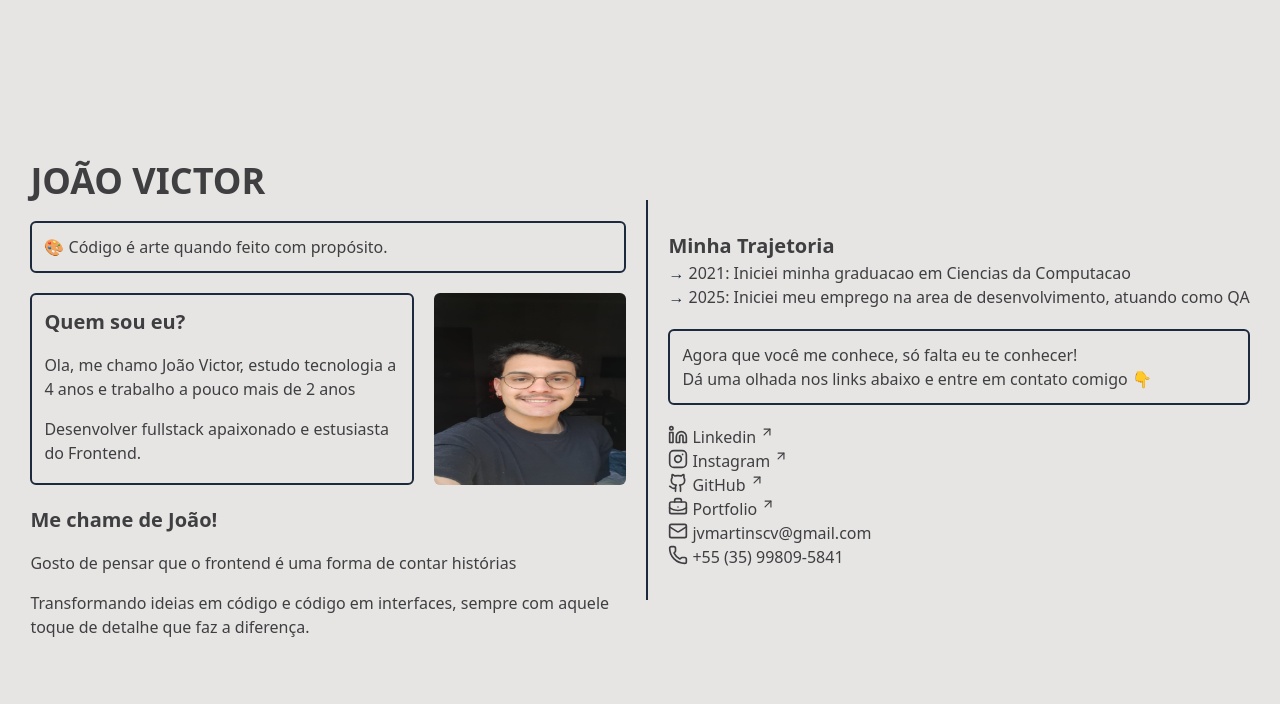
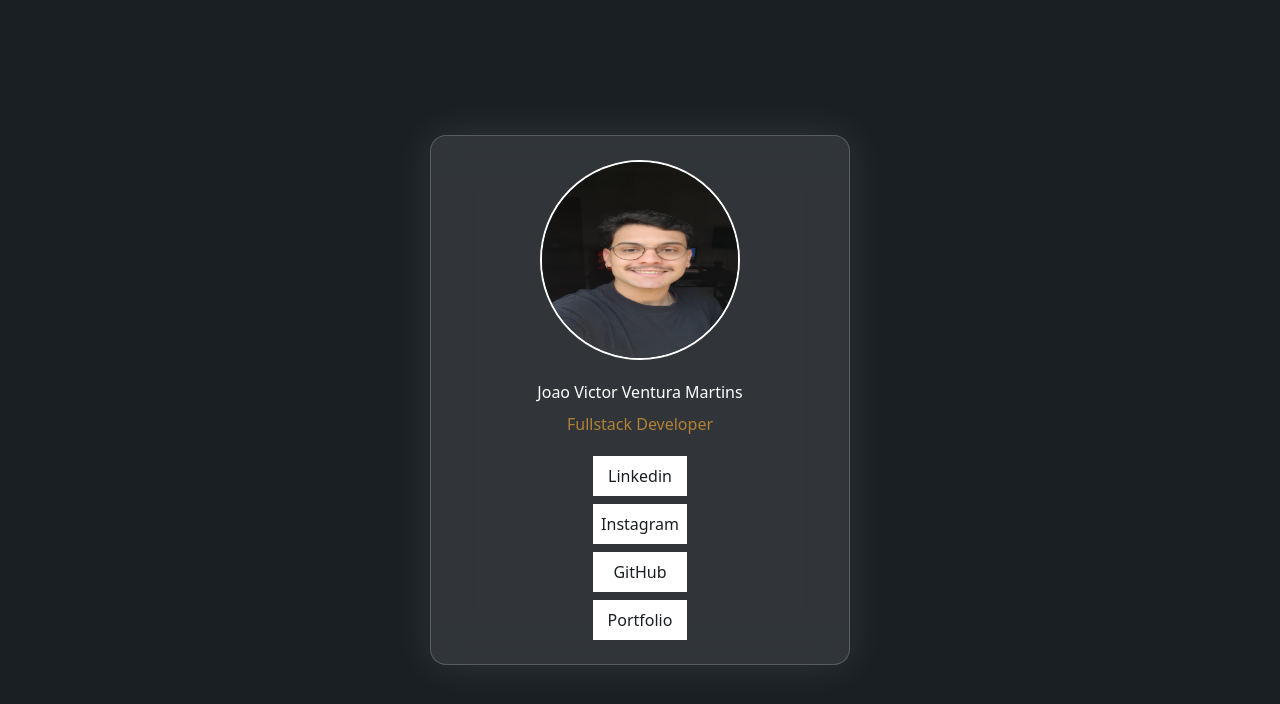
Before and after one commit to JoaoVictorVM/About-me, a Next.js app: page / in a window 1280 px wide. Shown: the top 704 px of the page. Built offline with nearby package versions, Linux system fonts and the light colour scheme.

Commit message:
Refactor hero section and update global styles
Simplified the hero section layout, updated profile image path, and modernized the design. Replaced and removed old CSS variables, deleted normalize.css, and adjusted element styles to match the new color scheme.

```diff
--- a/src/components/pages/home/hero-section.tsx
+++ b/src/components/pages/home/hero-section.tsx
@@ -1,106 +1,46 @@
 import Image from "next/image"
-import imgProfile from "@/assets/images/Profile.png"
 import { Linkedin, Instagram, Github, Phone, Mail, ArrowUpRight, BriefcaseBusiness } from 'lucide-react';
 
 export default function HeroSection() {
     return (
-        <section className={"heroSection"}>
+        <section className="flex min-h-screen w-full items-center justify-center bg-[var(--color-bg)] text-white">
+            <div className="flex flex-col items-center w-[90%] max-w-[420px] rounded-2xl bg-white/10 backdrop-blur-xl border border-white/20 p-6 shadow-[0_0_40px_rgba(255,255,255,0.1)]  transition-all duration-300 gap-5">
+                <Image
+                    src="/assets/images/Profile.png"
+                    alt="Imagem de fundo"
+                    width={200}
+                    height={200}
+                    className="rounded-full object-cover border-2 border-[var(--color-light)]"
+                />
 
-            <main className="bg-[var(--background)] w-screen h-screen overflow-hidden flex items-center justify-center gap-5">
-
-                <div className="flex flex-col gap-5">
-
-                    <h1 className="text-4xl font-bold text-[var(--text)]">JOÃO VICTOR</h1>
-
-                    <div className="rounded-md p-3 border-2 border-[var(--post-back)]">
-                        <p>🎨 Código é arte quando feito com propósito.</p>
+                <div className="text-center flex flex-col gap-2">
+                    <h1>Joao Victor Ventura Martins</h1>
+                    <h2 className="text-[var(--color-highlight)]">Fullstack Developer</h2>
                 </div>
 
-                    <div className="flex gap-5">
-
-                        <div className="flex flex-col gap-4 w-96 h-48 p-3 rounded-md border-2 border-[var(--post-back)]">
-                            <h2>Quem sou eu?</h2>
-                            <p>Ola, me chamo João Victor, estudo tecnologia a 4 anos e trabalho a pouco mais de 2 anos</p>
-                            <p>Desenvolver fullstack apaixonado e estusiasta do Frontend.</p>
-                        </div>
-
-                        <Image className="rounded-md"
-                            src={imgProfile}
-                            alt="Foto de Joao Victor"
-                            width={192}
-                            height={192}
-                        />
-
-                    </div>
-
-                    <div className="flex flex-col gap-4">
-                        <h2>Me chame de João!</h2>
-                        <p>Gosto de pensar que o frontend é uma forma de contar histórias</p>
-                        <p>Transformando ideias em código e código em interfaces, sempre com aquele <br/> toque de detalhe que faz a diferença.</p>
-                    </div>
-
-                </div>
-
-                <div className="bg-[var(--post-back)] w-0.5 min-h-6/12"></div>
-
-                <div className="flex flex-col gap-5">
-                    <div>
-                        <h2>Minha Trajetoria</h2>
-                        <p> <span>→</span> 2021: Iniciei minha graduacao em Ciencias da Computacao</p>
-                        <p> <span>→</span> 2025: Iniciei meu emprego na area de desenvolvimento, atuando como QA</p>
-                    </div>
-
-                    <div className="flex flex-col gap-5">
-                        <div className="rounded-md p-3 border-2 border-[var(--post-back)]">
-                            <p>Agora que você me conhece, só falta eu te conhecer! <br/> Dá uma olhada nos links abaixo e entre em contato comigo 👇</p>
-                        </div>
-
-                        <div className="">
-                            <ul>
+                <ul className="flex flex-col gap-2">
+                    <a href="">
                         <li>
-                                    <a href="" target="_blank">
-                                        <Linkedin size={20} className="stroke-2 text-[var(--text)]"/>
                             Linkedin
-                                        <ArrowUpRight size={14} className="stroke-2 text-[var(--text)]"/>
+                        </li>
                     </a>
+                    <a href="">
+                        <li>
+                            Instagram
                         </li>
+                    </a>
+                    <a href="">
                         <li>
-                                    <a href="" target="_blank">
-                                        <Instagram size={20} className="stroke-2 text-[var(--text)]"/>
-                                        Instagram
-                                        <ArrowUpRight size={14} className="stroke-2 text-[var(--text)]"/>
+                            GitHub
+                        </li>
                     </a>
+                    <a href="">
+                        <li>
+                            Portfolio
                         </li>
-                                <li>
-                                    <a href="" target="_blank">
-                                        <Github size={20} className="stroke-2 text-[var(--text)]"/>
-                                        GitHub
-                                        <ArrowUpRight size={14} className="stroke-2 text-[var(--text)]"/>
                     </a>
-                                </li>
-                                <li>
-                                    <a href="" target="_blank">
-                                        <BriefcaseBusiness size={20} className="stroke-2 text-[var(--text)]"/>
-                                        Portfolio
-                                        <ArrowUpRight size={14} className="stroke-2 text-[var(--text)]"/>
-                                    </a>
-                                </li>
-
-                                <li className="flex gap-1">
-                                    <Mail size={20} className="stroke-2 text-[var(--text)]"/>
-                                    <p>jvmartinscv@gmail.com</p>
-                                </li>
-                                <li className="flex gap-1">
-                                    <Phone size={20} className="stroke-2 text-[var(--text)]"/>
-                                    <p>+55 (35) 99809-5841</p>
-                                </li>
                 </ul>
             </div>
-                    </div>
-                </div>
-
-            </main>
-
         </section>
     )
 }
--- a/src/styles/global/elements.css
+++ b/src/styles/global/elements.css
@@ -1,23 +1,6 @@
-p {
-    color: var(--text);
+li {
+    background: var(--color-light);
+    color: var(--color-bg);
+    text-align: center;
+    padding: 0.5rem;
 }
-
-h2 {
-    color: var(--text);
-    font-size: 1.250rem;
-    font-weight: bold;
-}
-
-span {
-    color: var(--post-span);
-}
-
-a {
-    display: flex;
-    gap: 4px;
-    color: var(--text);
-}
-a:hover {
-    text-decoration: underline;
-    text-underline-offset: 2px;
-}
--- a/src/styles/global/normalize.css
+++ /dev/null
@@ -1,12 +0,0 @@
-html, body, #__next {
-    width: 100%;
-    height: 100%;
-}
-
-body {
-    background: var(--background);
-    padding: 0;
-    margin: 0;
-    border: none;
-    box-sizing: border-box;
-}
--- a/src/styles/global/variables.css
+++ b/src/styles/global/variables.css
@@ -1,7 +1,5 @@
 :root {
-    --background: #E6E5E3;
-    --text: #3F3F42;
-    --span-color: #1D293D;
-    --post-back: #1D293D;
-    --post-span: #1D293D;
+    --color-bg: #1A1F23;
+    --color-light: #FFFFFF;
+    --color-highlight: #B08035;
 }
--- a/src/styles/globals.css
+++ b/src/styles/globals.css
@@ -1,5 +1,4 @@
 @import "tailwindcss";
 
-@import "../styles/global/normalize.css";
 @import "../styles/global/variables.css";
 @import "../styles/global/elements.css";
```
Also changed, not shown: public/assets/images/Profile.png (renamed from src/assets/images/Profile.png). Lines whose indentation alone changed are shown as unchanged.
